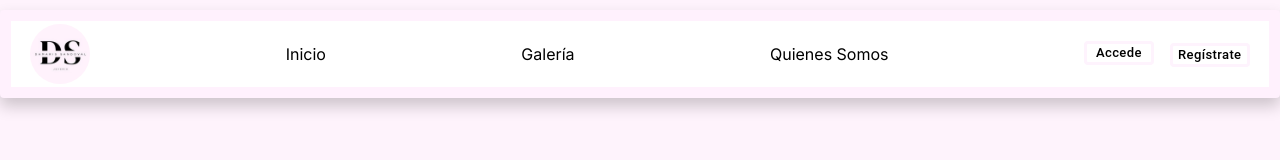
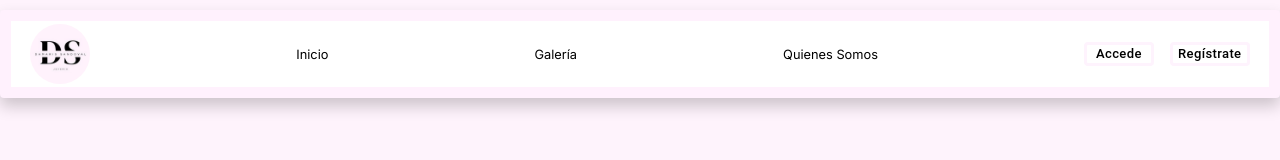
Before and after one commit to guiablanco/joyeria-ds-nextjs, a Next.js app: page / in a window 1280 px wide. Shown: the top 160 px of the page. Built offline with nearby package versions, Linux system fonts and the light colour scheme.

Commit message:
Agrego rama development y cambio font size

```diff
--- a/src/app/components/Navbar.jsx
+++ b/src/app/components/Navbar.jsx
@@ -52,7 +52,6 @@ const Navbar = () => {
                                 <LoginButton />
                             </div>
                             <div>
-
                                 <SingUpButton/>
                             </div>
                         </li>
--- a/src/app/components/Navigation.module.css
+++ b/src/app/components/Navigation.module.css
@@ -13,7 +13,7 @@
     align-items: center;
     justify-content: space-between;
     list-style: none;
-    gap: 2rem;
+    font-size: 1vw;
 }
 
 .navigation a:hover {
--- a/src/app/globals.css
+++ b/src/app/globals.css
@@ -13,6 +13,7 @@
     --foreground-rgb: 255, 255, 255;
     --background-start-rgb: 0, 0, 0;
     --background-end-rgb: 0, 0, 0;
+    color: aliceblue;
   }
 }
 
```
